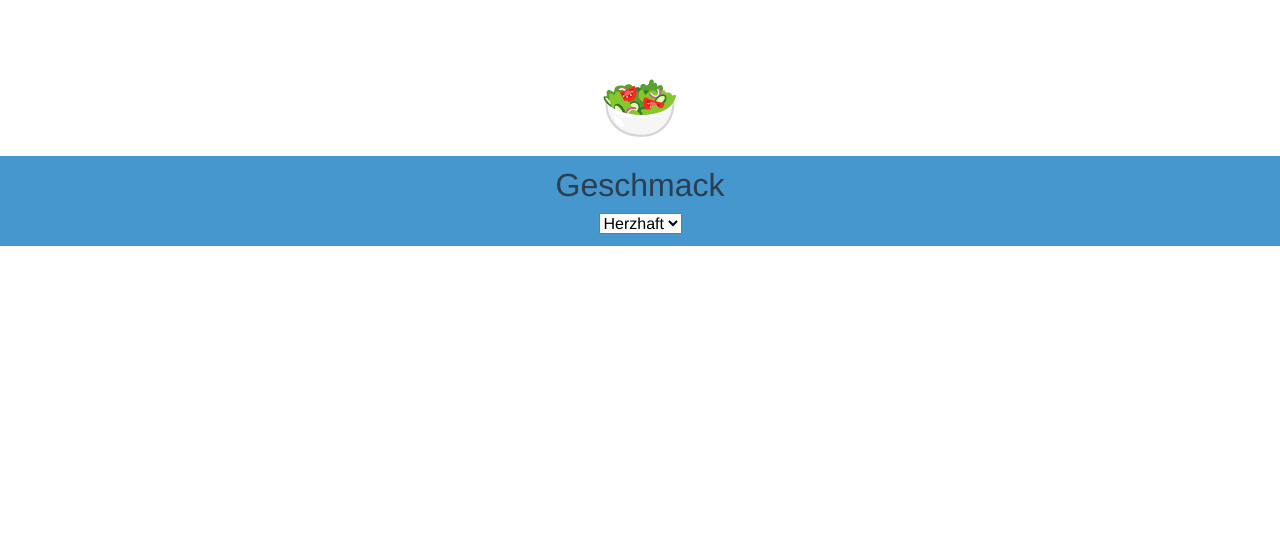
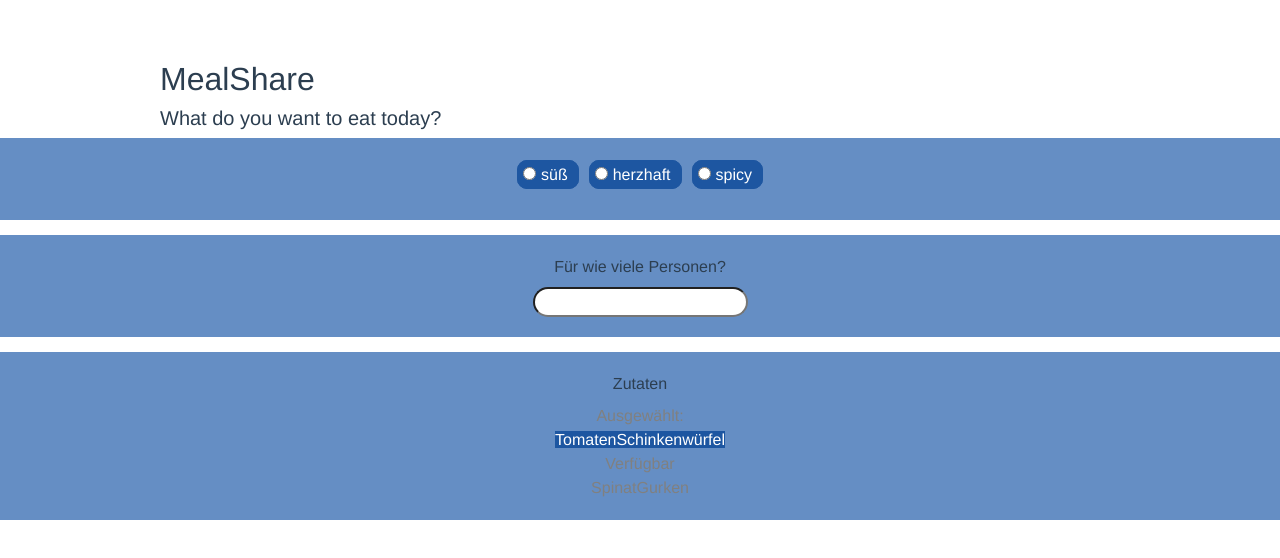
Before and after one commit to radiales/pbo, a Vue app in the folder pbo-project/: page /#/ in a window 1280 px wide. Shown: the top 558 px of the page. Built offline with nearby package versions, Linux system fonts and the light colour scheme.

Commit message:
Landing page changes

```diff
--- a/pbo-project/src/App.vue
+++ b/pbo-project/src/App.vue
@@ -1,18 +1,26 @@
 <template>
 	<div id="app">
 		<!--<img alt="Vue logo" src="./assets/logo.png">-->
-    <span id="headerSalad">🥗</span>
-    <HelloWorld id="helloDiv" msg="Welcome to Your Vue.js App"/>
+		<!--<span id="headerSalad">🥗</span>-->
+		<div id="appHeader">
+			<div id="centeredDiv">
+				<h2>MealShare</h2>
+				<h5>What do you want to eat today?</h5>
+			</div>
+		</div>
+		<Home id="homeDiv" msg="testMessage"/>
 	</div>
 </template>
 
 <script>
 import HelloWorld from './components/HelloWorld.vue'
+import Home from "./components/Home.vue"
 
 export default {
 	name: 'app',
 	components: {
-    HelloWorld
+		HelloWorld,
+		Home
 	}
 }
 </script>
@@ -31,7 +39,13 @@ export default {
 	width: 100%;
 }
 
-#headerSalad{
-  font-size: 48pt;
+#appHeader{
+	text-align: center;
+}
+
+#centeredDiv{
+	text-align: left;
+	width: 75%;
+	margin: 0 auto;
 }
 </style>
--- /dev/null
+++ b/pbo-project/src/components/Home.vue
@@ -0,0 +1,91 @@
+<template>
+	<div class="landingPage">
+		<div>
+			<form class="tasteForm form">
+				<div class="tasteGroup">
+					<input type="radio" id="sweet" value="süß"/>
+					<label for="sweet">süß</label>
+				</div>
+				<div class="tasteGroup">
+					<input type="radio" id="herzhaft" value="herzhaft"/>
+					<label for="herzhaft">herzhaft</label>
+				</div>
+				<div class="tasteGroup">
+					<input type="radio" id="spicy" value="spicy"/>
+					<label for="spicy">spicy</label>
+				</div>
+			</form>
+			<form class="countForm form">
+				<label>Für wie viele Personen?</label><br>
+				<input type="number">
+			</form>
+			<div class="form">
+				<label>Zutaten</label>
+				<div class="ingridients chosenParent">
+					<span>Ausgewählt:</span>
+					<div class="chosen">
+						<span>Tomaten</span>
+						<span>Schinkenwürfel</span>
+					</div>
+				</div>
+				<div class="ingridients availableParent">
+					<span>Verfügbar</span>
+					<div class="available">
+						<span>Spinat</span>
+						<span>Gurken</span>
+					</div>
+				</div>
+			</div>
+		</div>
+	</div>
+</template>
+
+<script>
+export default {
+  name: 'Home',
+  props: {
+    msg: String
+  }
+}
+</script>
+
+<style scoped>
+
+.tasteGroup{
+	margin: 5px;
+	padding: 5px;
+	border: 1px  solid rgb(29, 86, 161);
+	border-radius: 10px;
+	background: rgb(29, 86, 161);
+	color: white;
+	display: inline;
+}
+
+.tasteForm > input{
+	background: black;
+}
+
+.tasteForm input, .tasteForm label{
+	padding: 5px;
+}
+
+.countForm input{
+	border-radius: 15px;
+}
+
+.form{
+	background: rgb(101, 142, 196);
+	padding: 20px;
+	margin-bottom: 15px;
+}
+
+.ingridients span{
+	color: grey;
+}
+
+.chosen span {
+	background: rgb(29, 86, 161);
+	color: white;
+}
+
+</style>
```
Lines whose indentation alone changed are shown as unchanged.
